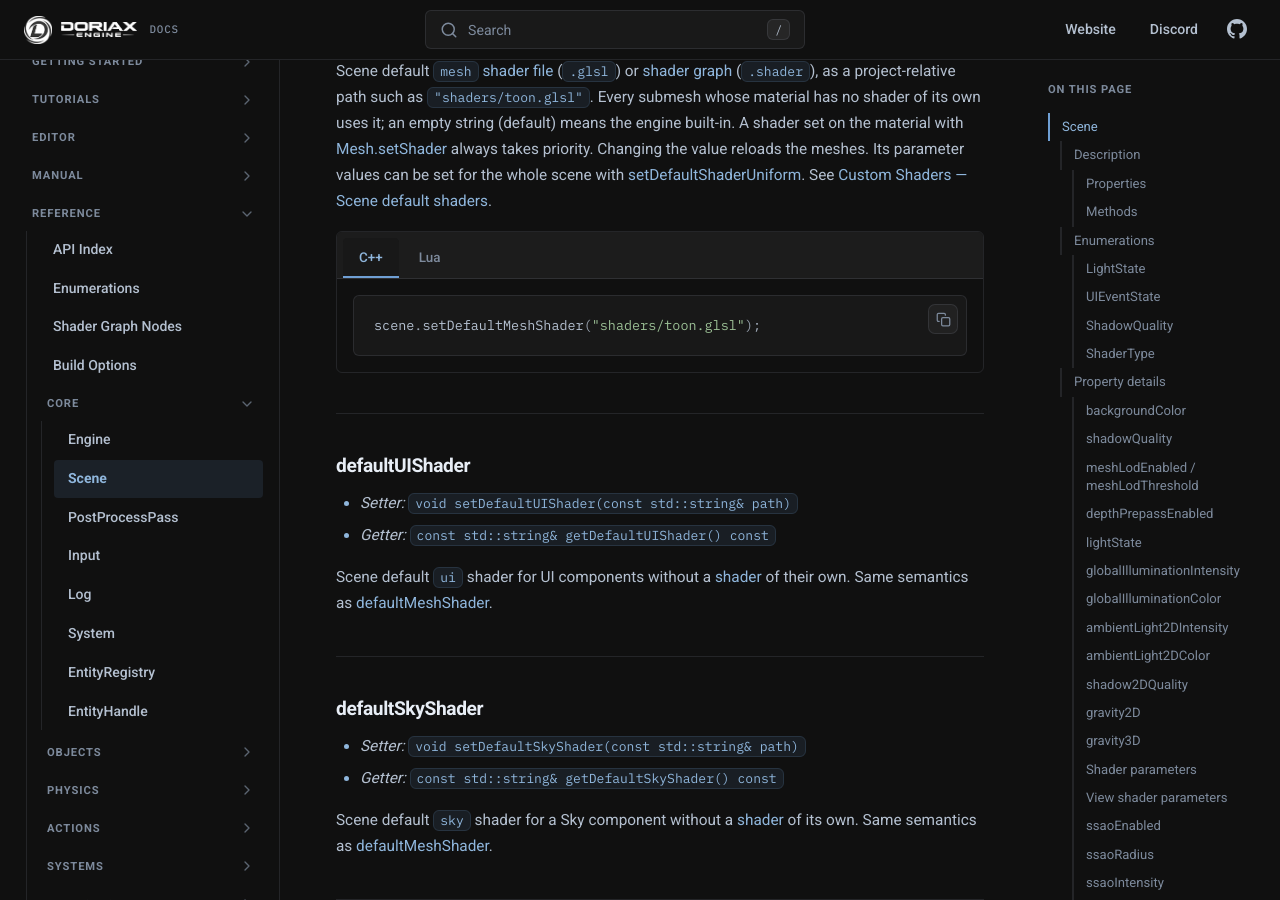
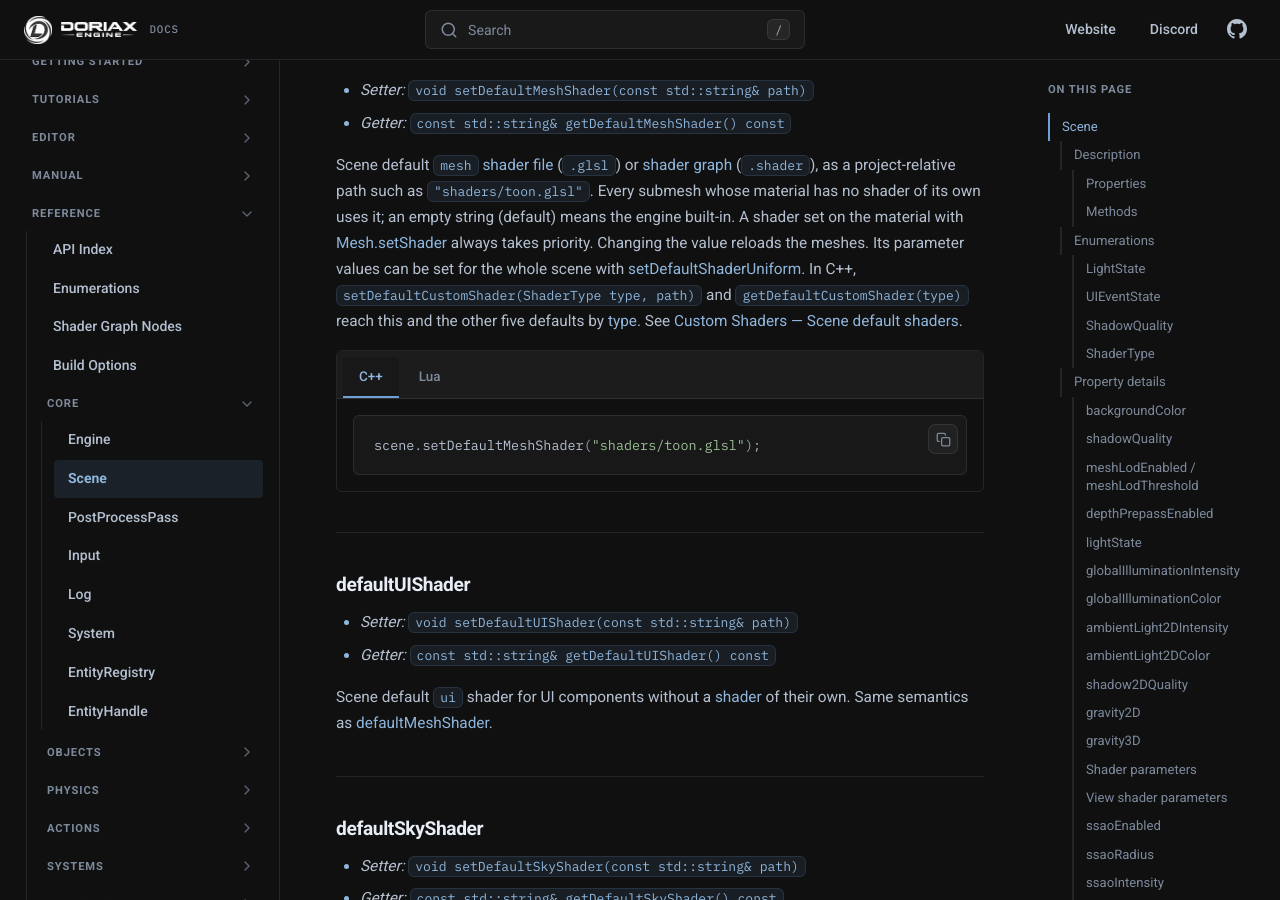
Before and after one commit to doriaxengine/doriax-docs, an MkDocs documentation site: the page built from docs/reference/classes/scene.md, in a window 1280 px wide and 900 px high, scrolled down 18977 px. Built offline with MkDocs 1.6.1, drawn with Linux system fonts in a browser that asks for light colours; comment, search, counter and statistics services are not loaded; some of the changed text lies outside the part shown.

Commit message:
Scene default shader accessors

```diff
--- a/docs/reference/classes/scene.md
+++ b/docs/reference/classes/scene.md
@@ -157,6 +157,8 @@ A `Scene` is the root container for all objects, systems, and resources in a pro
 | void | [setFixedResolutionSize](#fixedresolutionwidth-fixedresolutionheight) | C++ \| Lua |
 | void | [setFixedResolutionFilter](#fixedresolutionfilter) | C++ |
 | TextureFilter | [getFixedResolutionFilter](#fixedresolutionfilter) | C++ |
+| void | [setDefaultCustomShader](#defaultmeshshader) | C++ |
+| const std::string& | [getDefaultCustomShader](#defaultmeshshader) | C++ |
 | void | [setDefaultShaderUniform](#setdefaultshaderuniform) | C++ \| Lua |
 | Vector4 | [getDefaultShaderUniform](#setdefaultshaderuniform) | C++ \| Lua |
 | bool | [removeDefaultShaderUniform](#setdefaultshaderuniform) | C++ \| Lua |
@@ -633,7 +635,7 @@ Sampling filter used when the fixed-resolution image is upscaled to the view rec
 * *Setter:* `void setDefaultMeshShader(const std::string& path)`
 * *Getter:* `const std::string& getDefaultMeshShader() const`
 
-Scene default `mesh` [shader file](../../manual/shader-files.md) (`.glsl`) or [shader graph](../../editor/shader-graphs.md) (`.shader`), as a project-relative path such as `"shaders/toon.glsl"`. Every submesh whose material has no shader of its own uses it; an empty string (default) means the engine built-in. A shader set on the material with [Mesh.setShader](mesh.md#shader) always takes priority. Changing the value reloads the meshes. Its parameter values can be set for the whole scene with [setDefaultShaderUniform](#setdefaultshaderuniform). See [Custom Shaders — Scene default shaders](../../editor/custom-shaders.md#scene-default-shaders).
+Scene default `mesh` [shader file](../../manual/shader-files.md) (`.glsl`) or [shader graph](../../editor/shader-graphs.md) (`.shader`), as a project-relative path such as `"shaders/toon.glsl"`. Every submesh whose material has no shader of its own uses it; an empty string (default) means the engine built-in. A shader set on the material with [Mesh.setShader](mesh.md#shader) always takes priority. Changing the value reloads the meshes. Its parameter values can be set for the whole scene with [setDefaultShaderUniform](#setdefaultshaderuniform). In C++, `setDefaultCustomShader(ShaderType type, path)` and `getDefaultCustomShader(type)` reach this and the other five defaults by [type](#shadertype). See [Custom Shaders — Scene default shaders](../../editor/custom-shaders.md#scene-default-shaders).
 
 === "C++"
 
```
